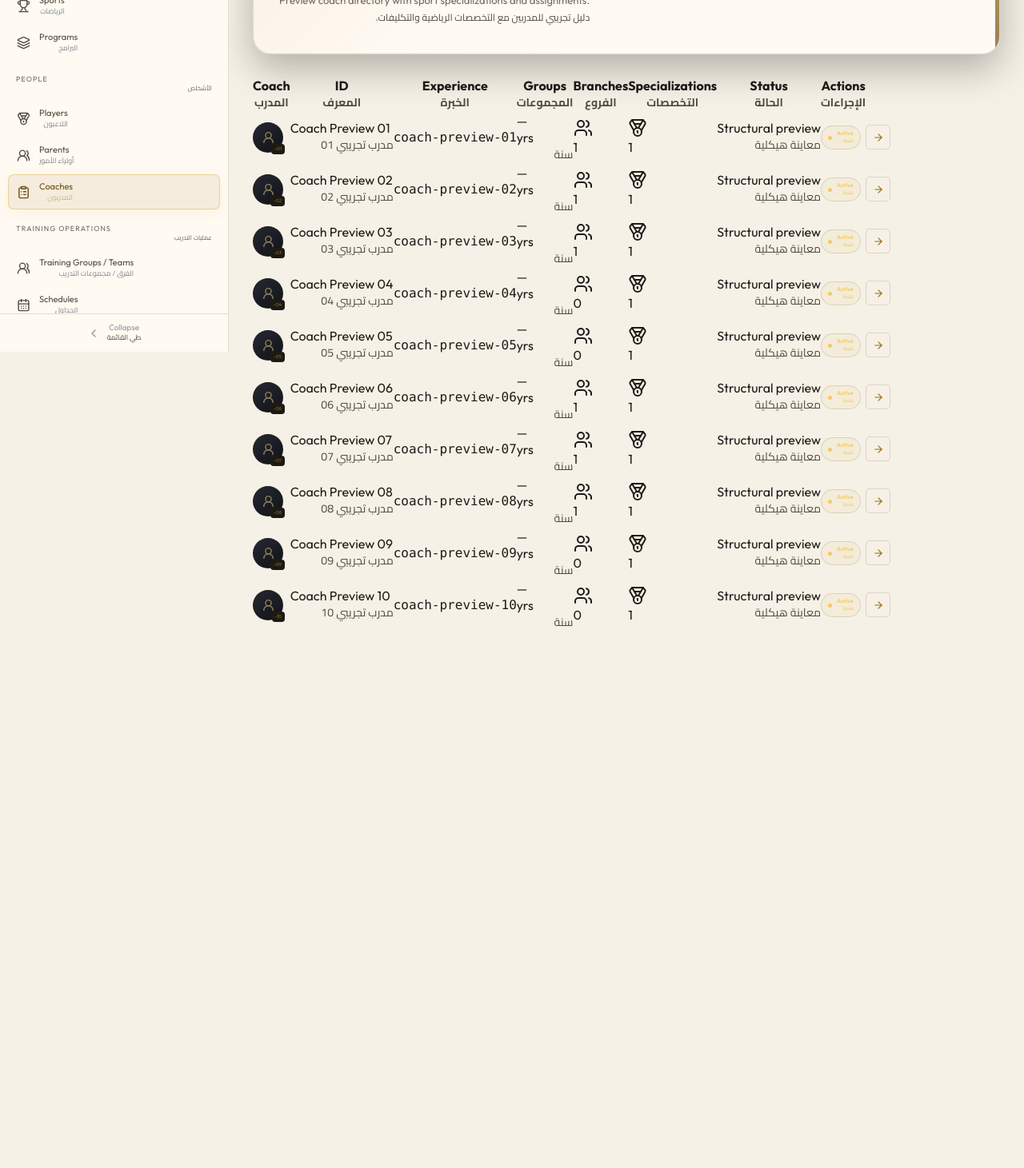
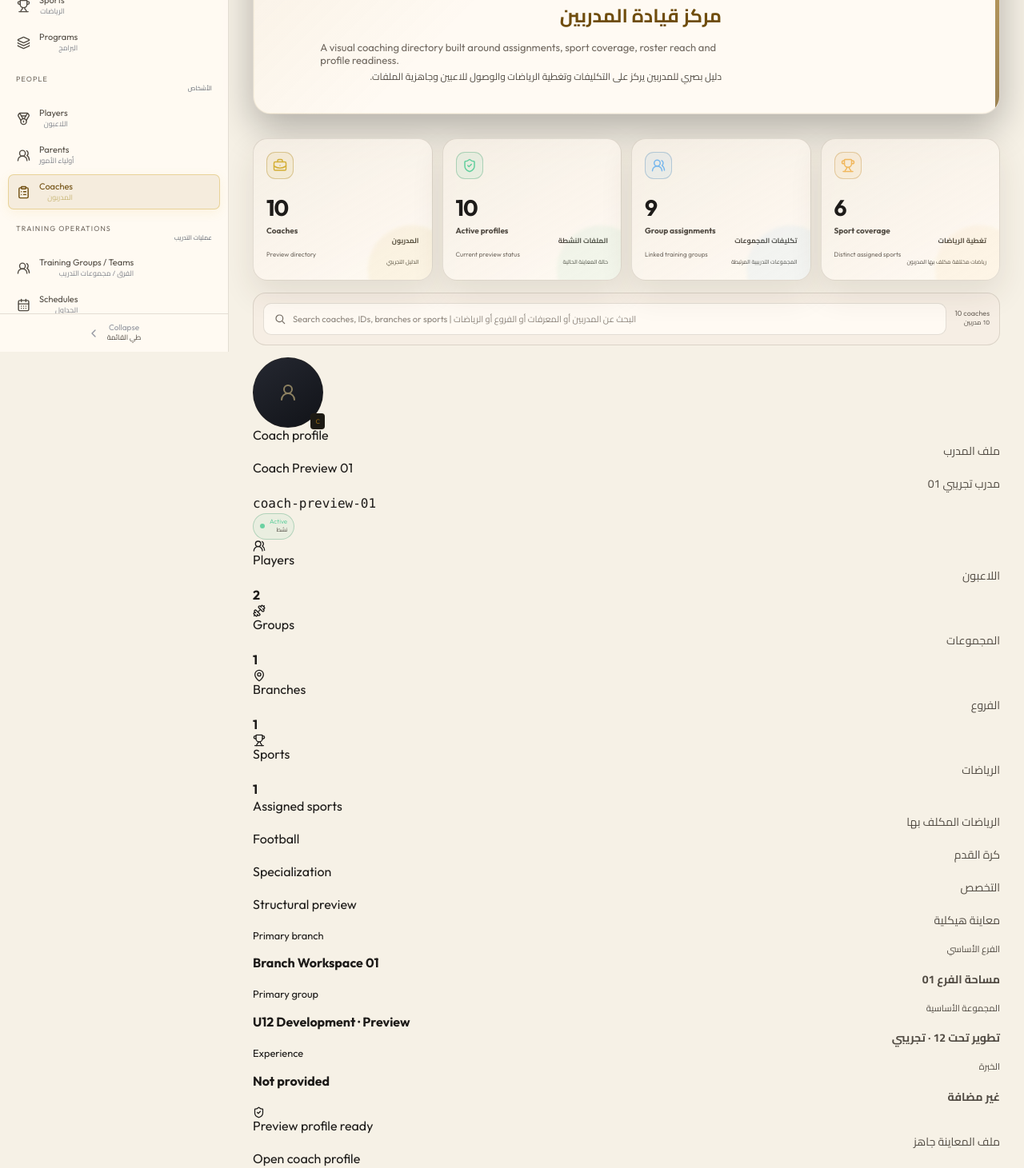
Before and after one commit to daynightae-cmyk/United-Olympics-Sports, a React (Vite) app: page /admin/coaches in a window 1280 px wide. Shown: the part 360-1821 px from the top of the page at 80% size. Before the commit the page ends 1209 px from the top, so only its background shows below. Built offline with nearby package versions, Linux system fonts and the light colour scheme.

Commit message:
feat: redesign coach directory as creative operational cards

```diff
--- a/src/pages/admin/AdminCoachesPage.tsx
+++ b/src/pages/admin/AdminCoachesPage.tsx
@@ -1,43 +1,119 @@
-import { ArrowRight, Medal, Users } from 'lucide-react';
+import { ArrowRight, BriefcaseBusiness, Dumbbell, MapPin, ShieldCheck, Trophy, UsersRound } from 'lucide-react';
+import { useMemo, useState } from 'react';
 import { Link } from 'react-router-dom';
-import { PageHeader, PlayerAvatar, StatusBadge } from '../../components/admin/AdminUI';
+import { PageHeader, UserAvatar } from '../../components/admin/AdminUI';
 import { BilingualText, bi } from '../../components/bilingual/BilingualText';
+import { EnterpriseEmpty, EnterpriseKpi, EnterpriseStatus, EnterpriseToolbar, PreviewNotice } from '../../components/enterprise/EnterpriseUI';
 import { demoCoaches } from '../../data/demo/coaches';
-import { getBranch, getGroup } from '../../data/demo/selectors';
+import { getBranch, getGroup, getSport } from '../../data/demo/selectors';
 
 export function AdminCoachesPage() {
-  return <div className="admin-page">
+  const [query, setQuery] = useState('');
+  const normalizedQuery = query.trim().toLowerCase();
+
+  const coaches = useMemo(() => demoCoaches.filter(coach => {
+    const branchText = coach.branchIds.map(id => getBranch(id)?.name.en ?? id).join(' ');
+    const sportText = coach.sportIds.map(id => getSport(id)?.name.en ?? id).join(' ');
+    return `${coach.nameEn} ${coach.nameAr} ${coach.id} ${branchText} ${sportText}`.toLowerCase().includes(normalizedQuery);
+  }), [normalizedQuery]);
+
+  const activeCoaches = demoCoaches.filter(coach => coach.status === 'active').length;
+  const groupAssignments = demoCoaches.reduce((sum, coach) => sum + coach.groupIds.length, 0);
+  const sportCoverage = new Set(demoCoaches.flatMap(coach => coach.sportIds)).size;
+
+  return <div className="admin-page directory-v2-page directory-v2-coaches">
     <PageHeader
-      eyebrow={bi('Coach Management', 'إدارة المدربين')}
-      title={bi('Coaches', 'المدربون')}
-      description={bi('Preview coach directory with sport specializations and assignments.', 'دليل تجريبي للمدربين مع التخصصات الرياضية والتكليفات.')}
+      icon={BriefcaseBusiness}
+      eyebrow={bi('Coach Operations', 'عمليات المدربين')}
+      title={bi('Coach Command Center', 'مركز قيادة المدربين')}
+      description={bi('A visual coaching directory built around assignments, sport coverage, roster reach and profile readiness.', 'دليل بصري للمدربين يركز على التكليفات وتغطية الرياضات والوصول للاعبين وجاهزية الملفات.')}
+      actions={<PreviewNotice />}
     />
-    <section className="coach-table-wrap">
-      <table className="coach-table">
-        <caption className="sr-only"><BilingualText value={bi('Coach Directory', 'دليل المدربين')} /></caption>
-        <thead>
-          <tr>
-            {[bi('Coach', 'المدرب'), bi('ID', 'المعرف'), bi('Experience', 'الخبرة'), bi('Groups', 'المجموعات'), bi('Branches', 'الفروع'), bi('Specializations', 'التخصصات'), bi('Status', 'الحالة'), bi('Actions', 'الإجراءات')].map(label => <th key={label.en} scope="col"><BilingualText value={label} /></th>)}
-          </tr>
-        </thead>
-        <tbody>
-          {demoCoaches.map(coach => {
-            const groups = coach.groupIds.map(gid => getGroup(gid)).filter(Boolean);
-            const branches = coach.branchIds.map(bid => getBranch(bid)).filter(Boolean);
-            return <tr key={coach.id}>
-              <td><PlayerAvatar id={coach.id} /></td>
-              <td><BilingualText value={{ en: coach.nameEn, ar: coach.nameAr }} /></td>
-              <td><code>{coach.id}</code></td>
-              <td>{coach.yearsOfExperience ?? '—'} <BilingualText value={bi('yrs', 'سنة')} /></td>
-              <td><Users />{groups.length}</td>
-              <td><Medal />{branches.length}</td>
-              <td>{coach.specializations.slice(0, 2).map((s, i) => <span key={i} className="specialization-tag"><BilingualText value={s} /></span>)}</td>
-              <td><StatusBadge active={coach.status === 'active'} /></td>
-              <td><Link className="row-action" to={`/admin/coaches/${coach.id}`}><ArrowRight /></Link></td>
-            </tr>;
-          })}
-        </tbody>
-      </table>
+
+    <section className="enterprise-kpi-grid directory-kpi-grid" aria-label="Coach overview | نظرة عامة على المدربين">
+      <EnterpriseKpi icon={BriefcaseBusiness} label={bi('Coaches', 'المدربون')} value={demoCoaches.length} detail={bi('Preview directory', 'الدليل التجريبي')} />
+      <EnterpriseKpi icon={ShieldCheck} tone="green" label={bi('Active profiles', 'الملفات النشطة')} value={activeCoaches} detail={bi('Current preview status', 'حالة المعاينة الحالية')} />
+      <EnterpriseKpi icon={UsersRound} tone="blue" label={bi('Group assignments', 'تكليفات المجموعات')} value={groupAssignments} detail={bi('Linked training groups', 'المجموعات التدريبية المرتبطة')} />
+      <EnterpriseKpi icon={Trophy} tone="orange" label={bi('Sport coverage', 'تغطية الرياضات')} value={sportCoverage} detail={bi('Distinct assigned sports', 'رياضات مختلفة مكلف بها المدربون')} />
     </section>
+
+    <EnterpriseToolbar
+      query={query}
+      onQueryChange={setQuery}
+      queryLabel={bi('Search coaches, IDs, branches or sports', 'البحث عن المدربين أو المعرفات أو الفروع أو الرياضات')}
+      resultCount={bi(`${coaches.length} coaches`, `${coaches.length} مدربين`)}
+    />
+
+    {coaches.length > 0 ? <section className="directory-card-grid" aria-label="Coach directory cards | بطاقات دليل المدربين">
+      {coaches.map(coach => {
+        const primaryBranch = getBranch(coach.branchIds[0]);
+        const primaryGroup = getGroup(coach.groupIds[0]);
+        const hasExperience = typeof coach.yearsOfExperience === 'number';
+
+        return <article className="directory-card directory-card-coach" key={coach.id}>
+          <div className="directory-card-glow" aria-hidden="true" />
+          <header className="directory-card-header">
+            <div className="directory-identity">
+              <div className="directory-avatar"><UserAvatar name={coach.nameEn} large /></div>
+              <div>
+                <span className="directory-kicker"><BilingualText value={bi('Coach profile', 'ملف المدرب')} /></span>
+                <h2><BilingualText value={{ en: coach.nameEn, ar: coach.nameAr }} /></h2>
+                <code>{coach.id}</code>
+              </div>
+            </div>
+            <EnterpriseStatus label={coach.status === 'active' ? bi('Active', 'نشط') : bi('Inactive', 'غير نشط')} tone={coach.status === 'active' ? 'active' : 'neutral'} />
+          </header>
+
+          <div className="directory-metric-grid">
+            <div><UsersRound size={16} /><span><BilingualText value={bi('Players', 'اللاعبون')} /><strong>{coach.playerIds.length}</strong></span></div>
+            <div><Dumbbell size={16} /><span><BilingualText value={bi('Groups', 'المجموعات')} /><strong>{coach.groupIds.length}</strong></span></div>
+            <div><MapPin size={16} /><span><BilingualText value={bi('Branches', 'الفروع')} /><strong>{coach.branchIds.length}</strong></span></div>
+            <div><Trophy size={16} /><span><BilingualText value={bi('Sports', 'الرياضات')} /><strong>{coach.sportIds.length}</strong></span></div>
+          </div>
+
+          <section className="directory-card-section">
+            <div className="directory-section-label"><BilingualText value={bi('Assigned sports', 'الرياضات المكلف بها')} /></div>
+            <div className="directory-chip-row">
+              {coach.sportIds.map(sportId => {
+                const sport = getSport(sportId);
+                return <span className="directory-chip directory-chip-gold" key={sportId}>{sport ? <BilingualText value={sport.name} /> : sportId}</span>;
+              })}
+            </div>
+          </section>
+
+          <section className="directory-card-section">
+            <div className="directory-section-label"><BilingualText value={bi('Specialization', 'التخصص')} /></div>
+            <div className="directory-chip-row">
+              {coach.specializations.length > 0
+                ? coach.specializations.map((specialization, index) => <span className="directory-chip" key={`${coach.id}-specialization-${index}`}><BilingualText value={specialization} /></span>)
+                : <span className="directory-muted"><BilingualText value={bi('No specialization recorded', 'لا يوجد تخصص مسجل')} /></span>}
+            </div>
+          </section>
+
+          <div className="directory-context-row">
+            <div>
+              <small><BilingualText value={bi('Primary branch', 'الفرع الأساسي')} /></small>
+              <strong>{primaryBranch ? <BilingualText value={primaryBranch.name} /> : <BilingualText value={bi('Not assigned', 'غير محدد')} />}</strong>
+            </div>
+            <div>
+              <small><BilingualText value={bi('Primary group', 'المجموعة الأساسية')} /></small>
+              <strong>{primaryGroup ? <BilingualText value={primaryGroup.name} /> : <BilingualText value={bi('Not assigned', 'غير محددة')} />}</strong>
+            </div>
+            <div>
+              <small><BilingualText value={bi('Experience', 'الخبرة')} /></small>
+              <strong>{hasExperience ? <>{coach.yearsOfExperience} <BilingualText value={bi('years', 'سنوات')} /></> : <BilingualText value={bi('Not provided', 'غير مضافة')} />}</strong>
+            </div>
+          </div>
+
+          <footer className="directory-card-footer">
+            <span className="directory-readiness"><ShieldCheck size={15} /><BilingualText value={bi('Preview profile ready', 'ملف المعاينة جاهز')} /></span>
+            <Link className="directory-open-button" to={`/admin/coaches/${coach.id}`}>
+              <BilingualText value={bi('Open coach profile', 'فتح ملف المدرب')} />
+              <ArrowRight size={16} />
+            </Link>
+          </footer>
+        </article>;
+      })}
+    </section> : <EnterpriseEmpty title={bi('No coaches match', 'لا يوجد مدربون مطابقون')} description={bi('Try another coach name, ID, branch or sport.', 'جرب اسم مدرب أو معرفًا أو فرعًا أو رياضة أخرى.')} />}
   </div>;
 }
```
